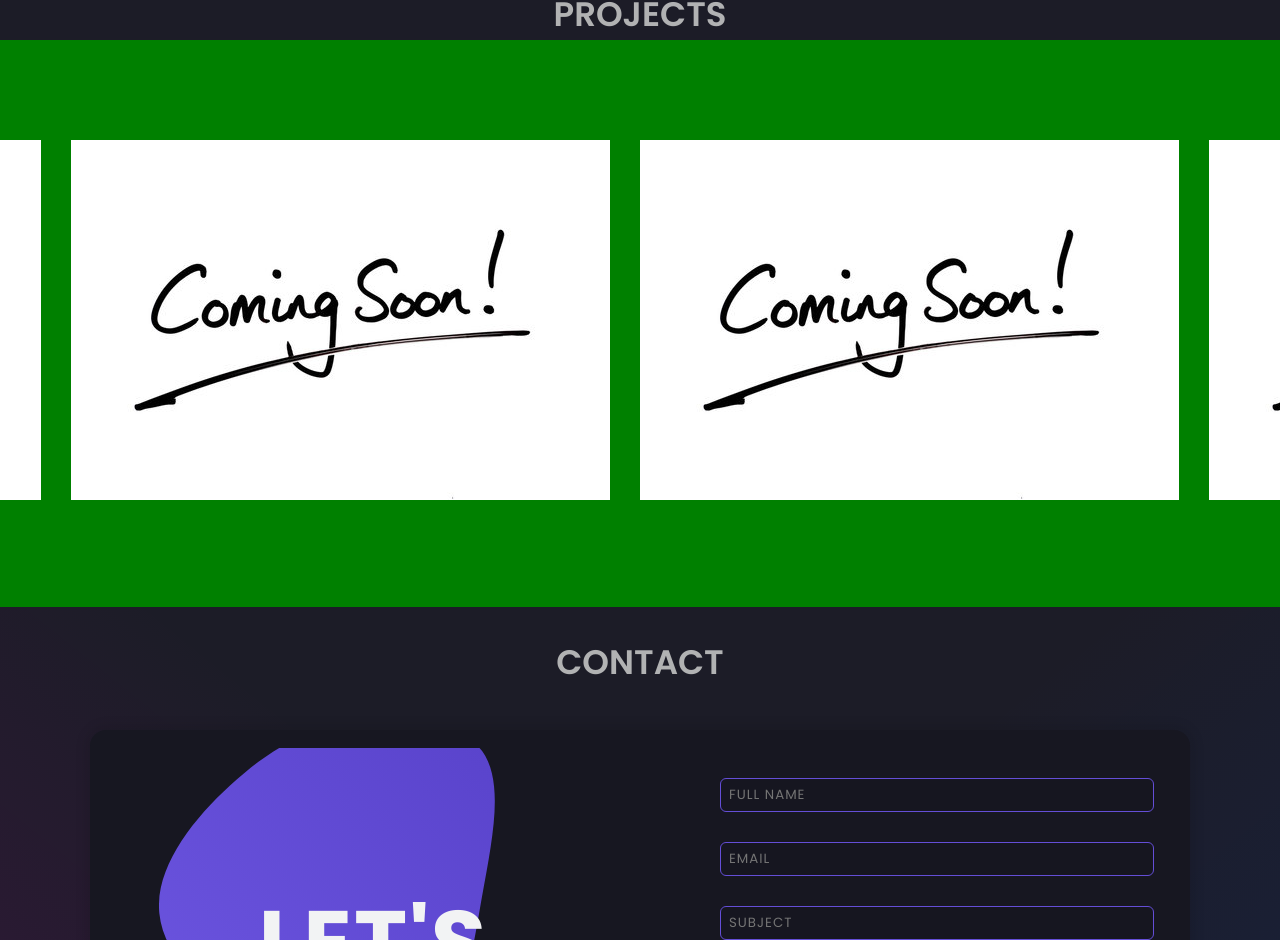
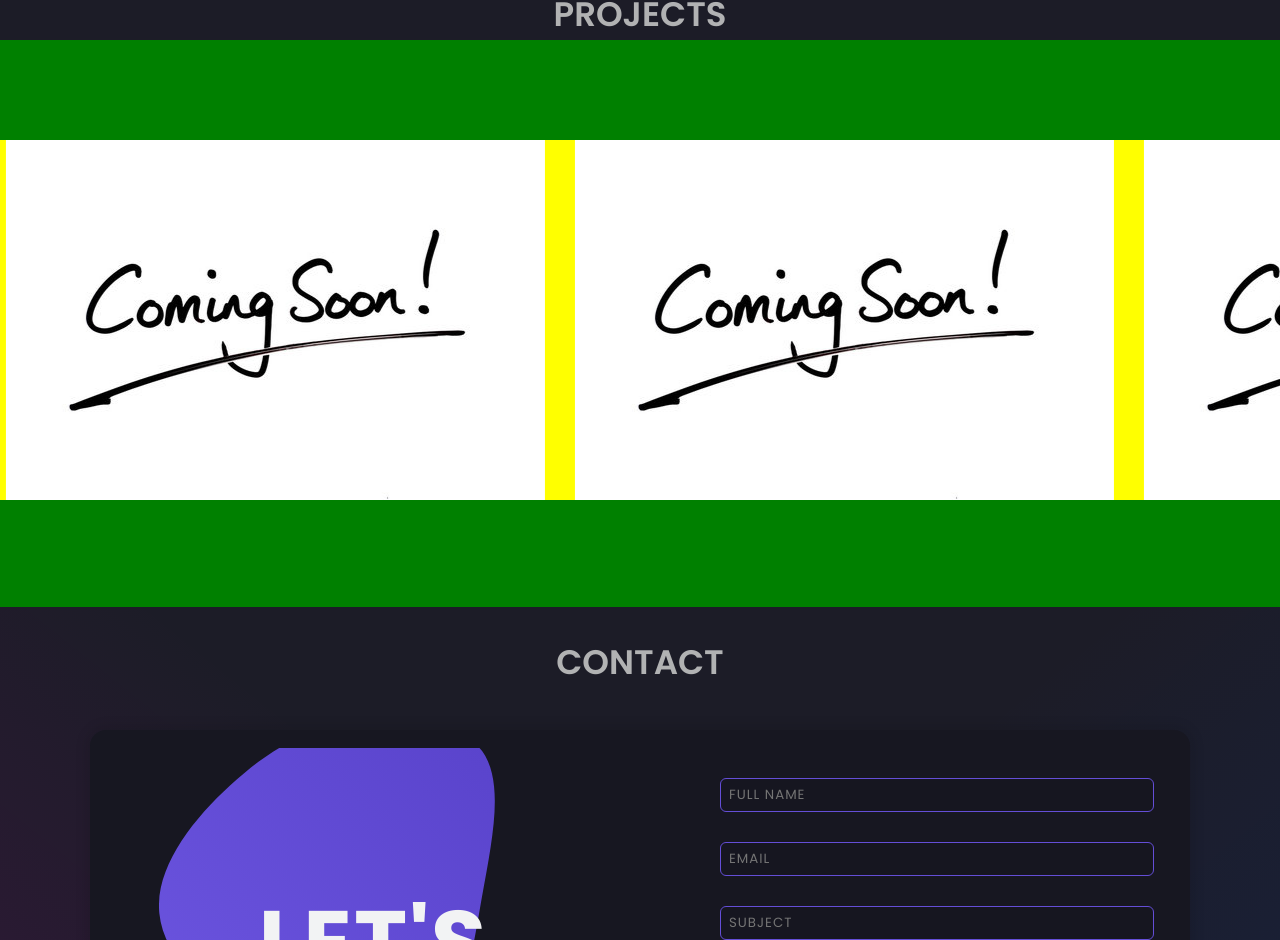
Before and after one commit to kin018/kin018dev, a React (Create React App) app in the folder portfolio/: page / in a window 1280 px wide. Shown: the part 2869-3809 px from the top of the page. Built offline with nearby package versions, Linux system fonts and the light colour scheme.

Commit message:
Added Slider containre

```diff
--- a/portfolio/src/components/Projects.jsx
+++ b/portfolio/src/components/Projects.jsx
@@ -5,6 +5,7 @@ import {
   ProjectCarousel,
   ProjectCarouselSlide,
   ProjectCarouselSlideImg,
+  ProjectCarouselSlideContainer,
 } from '../styledComponents/StyledComponents';
 
 function Projects() {
@@ -12,6 +13,7 @@ function Projects() {
     <ProjectMainContainer>
       <ProjectMainTitle>Projects</ProjectMainTitle>
       <ProjectCarousel>
+        <ProjectCarouselSlideContainer>
           <ProjectCarouselSlide>
             <ProjectCarouselSlideImg
               src="../images/comingSoon.jpg"
@@ -72,6 +74,7 @@ function Projects() {
               alt="comingSoon7"
             />
           </ProjectCarouselSlide>
+        </ProjectCarouselSlideContainer>
       </ProjectCarousel>
     </ProjectMainContainer>
   );
--- a/portfolio/src/styledComponents/StyledComponents.js
+++ b/portfolio/src/styledComponents/StyledComponents.js
@@ -1391,45 +1391,13 @@ export const ProjectCarousel = styled.div.attrs({
   padding: 100px 0;
   white-space: nowrap;
   width: 100%;
-  //position: relative;
-
-  :hover .ProjectCarouselSlide {
-    animation-play-state: paused;
-  }
-
-  // ::before,
-  // ::after {
-  //   position: absolute;
-  //   top: 0;
-  //   width: 5%;
-  //   height: 100%;
-  //   content: '';
-  //   z-index: 1;
-  // }
-  // ::before {
-  //   left: 0;
-  //   background: linear-gradient(
-  //     to left,
-  //     rgba(255, 255, 255, 0),
-  //     ${({ theme }) => theme.bg}
-  //   );
-  // }
-
-  // ::after {
-  //   right: 0;
-  //   background: linear-gradient(
-  //     to right,
-  //     rgba(255, 255, 255, 0),
-  //     ${({ theme }) => theme.bg}
-  //   );
-  // }
 `;
 
 export const ProjectCarouselSlide = styled.div.attrs({
   className: 'ProjectCarouselSlide',
 })`
   display: inline-block;
-  animation: slideAnimation 50s infinite linear;
+  animation: slideAnimation 5s infinite linear;
 
   @keyframes slideAnimation {
     from {
@@ -1440,10 +1408,18 @@ export const ProjectCarouselSlide = styled.div.attrs({
     }
   }
 `;
+export const ProjectCarouselSlideContainer = styled.div.attrs({
+  className: 'ProjectCarouselSlideContainer ',
+})`
+  :hover .ProjectCarouselSlide {
+    animation-play-state: paused;
+  }
+`;
 
 export const ProjectCarouselSlideImg = styled.img.attrs({
   className: 'ProjectCarouselSlideImg',
 })`
   padding: 0 15px;
   //border-radius: 693px;
+  background-color: yellow;
 `;
```
Lines whose indentation alone changed are shown as unchanged.
